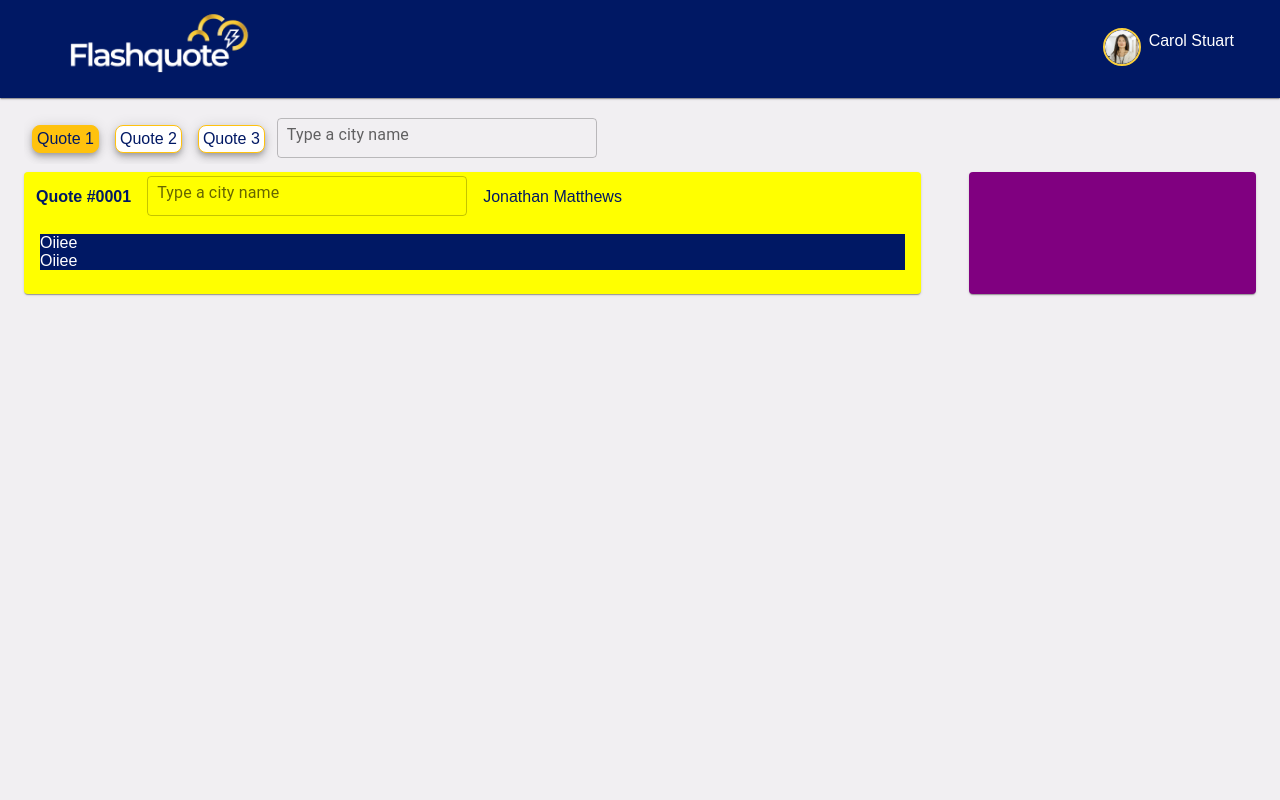
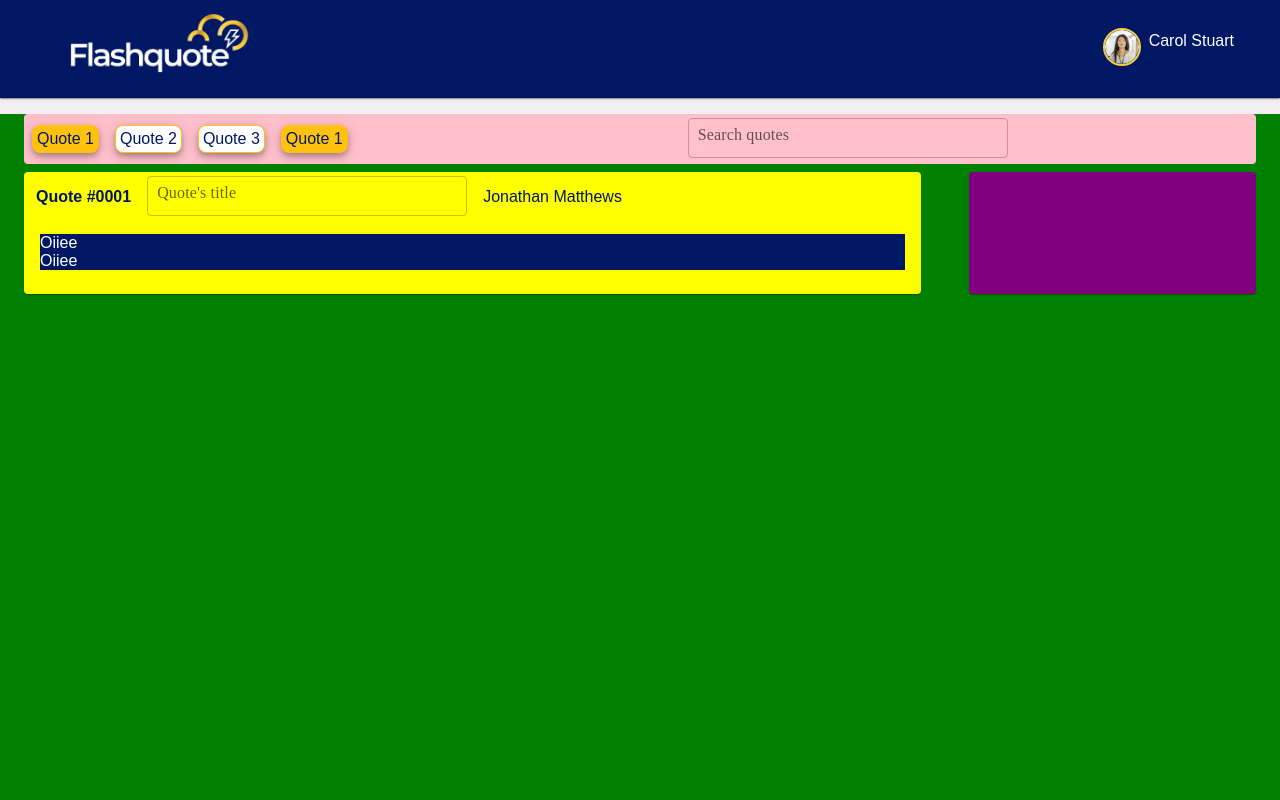
Before and after one commit to os-nath/nsflasquote, a React (Create React App) app: page / in a window 1280 px wide. Shown: the top 800 px of the page. Built offline with nearby package versions, Linux system fonts and the light colour scheme.

Commit message:
Added global font family

```diff
--- a/src/App.js
+++ b/src/App.js
@@ -1,17 +1,31 @@
 import Header from "./Header";
 import Footer from "./Footer";
 import Content from "./Content";
+import { ThemeProvider, createTheme } from "@mui/material/styles";
 
 import "./App.css";
+
+const theme = createTheme({
+  typography: {
+    allVariants: {
+      fontFamily: ["Montserrat", "serif"].join(","),
+      fontSize: 16,
+    },
+  },
+});
+
+
 
 function App() {
   return (
     <>
+    <ThemeProvider theme={theme}>
       <Header />
 
 
       <Content />
       <Footer />
+      </ThemeProvider>
     </>
   );
 }
--- a/src/Content.js
+++ b/src/Content.js
@@ -7,6 +7,7 @@ import {
   Paper,
   styled,
   TextField,
+  Button,
 } from "@mui/material";
 
 import "./App.css";
@@ -29,15 +30,20 @@ export function Content() {
         mr: 0,
         mb: 2,
         ml: 0,
-        bgcolor: "#F1EFF2",
+        bgcolor: "green",
         display: "inline-flex",
         flexDirection: "row",
         alignContent: "flex-start",
       }}
     >
-      <Grid xs={8} sx={{ mb: 1, ml: 3 }}>
+      <Grid xs={12} sx={{ mb: 1, ml: 3, mr: 3 }}>
         <Card
-          sx={{ height: "50px", bgcolor: "transparent", boxShadow: "none" }}
+          sx={{
+            height: "50px",
+            bgcolor: "pink",
+            boxShadow: "none",
+            width: "100%",
+          }}
         >
           <Grid
             item
@@ -57,6 +63,7 @@ export function Content() {
           >
             Quote 1
           </Grid>
+
           <Grid
             item
             xs={2}
@@ -94,7 +101,26 @@ export function Content() {
 
           <Grid
             item
-            xs={6}
+            xs={2}
+            sx={{
+              display: "inline-flex",
+              border: 1,
+              p: 0.5,
+              borderRadius: 2,
+              borderColor: "#FFC20E",
+              m: 1,
+              boxShadow: 5,
+              bgcolor: "#FFC20E",
+              color: "#001864",
+              mb: 10,
+            }}
+          >
+            Quote 1
+          </Grid>
+
+          <Grid
+            item
+            xs={12}
             sx={{
               bgcolor: "transparent",
               display: "inline-flex",
@@ -104,18 +130,20 @@ export function Content() {
           >
             <TextField
               id="outlined-search"
-              label="Type a city name"
+              label="Search quotes"
               type="search"
               size="small"
               sx={{
                 width: "40vh",
                 height: 36,
                 p: "4px",
-                m: 0,
+                ml: 41,
                 alignContent: "right",
                 alignItems: "right",
               }}
+
             />
+
           </Grid>
         </Card>
       </Grid>
@@ -153,7 +181,7 @@ export function Content() {
         >
           <TextField
             id="outlined-search"
-            label="Type a city name"
+            label="Quote's title"
             type="search"
             size="small"
             sx={{
```
